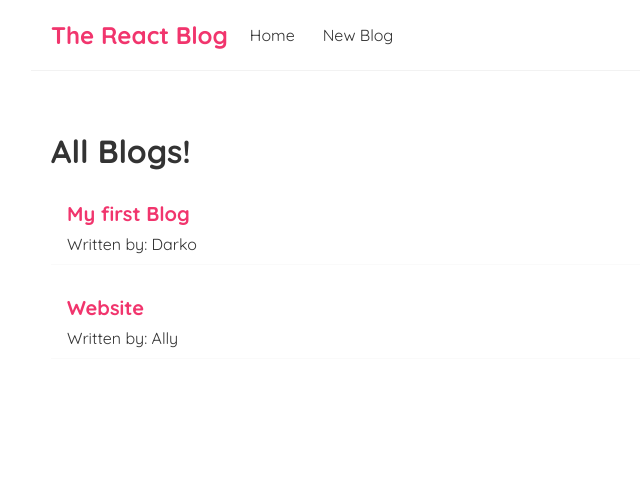
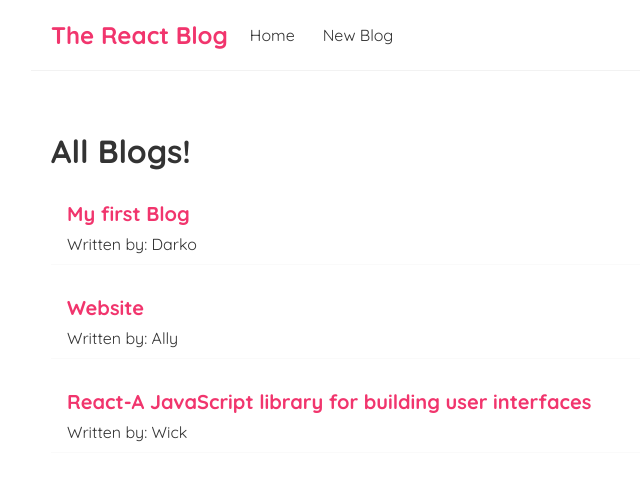
Before and after one commit to DarkoPG27/React---Blog, a React (Create React App) app: page / in a window 1280 px wide. Shown: the top 480 px of the page, without its empty margins (289-929 px from the left). Built offline with nearby package versions, Linux system fonts and the light colour scheme; data requests are answered from the project's data file.

Commit message:
Redirect

```diff
--- a/data/db.json
+++ b/data/db.json
@@ -11,6 +11,12 @@
       "body": "Lorem ipsum, dolor sit amet consectetur adipisicing elit. Rerum dolore ipsam ab sapiente aspernatur, quos doloremque eaque, autem ratione nesciunt praesentium obcaecati deserunt in? Iusto voluptate voluptatibus culpa tempore porro! Perferendis culpa eligendi nulla doloribus tempora quia natus debitis ratione deleniti sint in illo minus, similique esse odio fugit repellat quod quae, quasi voluptate ad adipisci vel! Soluta, possimus saepe? Alias, reprehenderit aliquid unde voluptates inventore distinctio cum suscipit nisi qui beatae dolores ullam omnis, blanditiis perferendis. Iste hic consequatur sunt deserunt suscipit fugiat, necessitatibus velit distinctio natus reprehenderit perspiciatis!",
       "author": "Ally",
       "id": 2
+    },
+    {
+      "title": "React-A JavaScript library for building user interfaces",
+      "body": "Declarative\nReact makes it painless to create interactive UIs. Design simple views for each state in your application, and React will efficiently update and render just the right components when your data changes.\n\nDeclarative views make your code more predictable and easier to debug.\n\nComponent-Based\nBuild encapsulated components that manage their own state, then compose them to make complex UIs.\n\nSince component logic is written in JavaScript instead of templates, you can easily pass rich data through your app and keep state out of the DOM.\n\nLearn Once, Write Anywhere\nWe don’t make assumptions about the rest of your technology stack, so you can develop new features in React without rewriting existing code.\n\nReact can also render on the server using Node and power mobile apps using React Native.",
+      "author": "Wick",
+      "id": 3
     }
   ]
 }
--- a/src/Create.js
+++ b/src/Create.js
@@ -1,4 +1,5 @@
 import { useState } from "react";
+import { useHistory } from "react-router-dom";
 
 const Create = () => {
     const [title, setTitle] = useState("");
@@ -6,6 +7,7 @@ const Create = () => {
     const [author, setAuthor] = useState("John");
     const [isLoading, setIsLoading] = useState(false);
 
+    const history = useHistory();
 
     const handleSubmit = (e) => {
         e.preventDefault();
@@ -18,6 +20,7 @@ const Create = () => {
             body: JSON.stringify(blog)
         }).then(() => {
             setIsLoading(false)
+            history.push("/");
         })
     }
 
```
